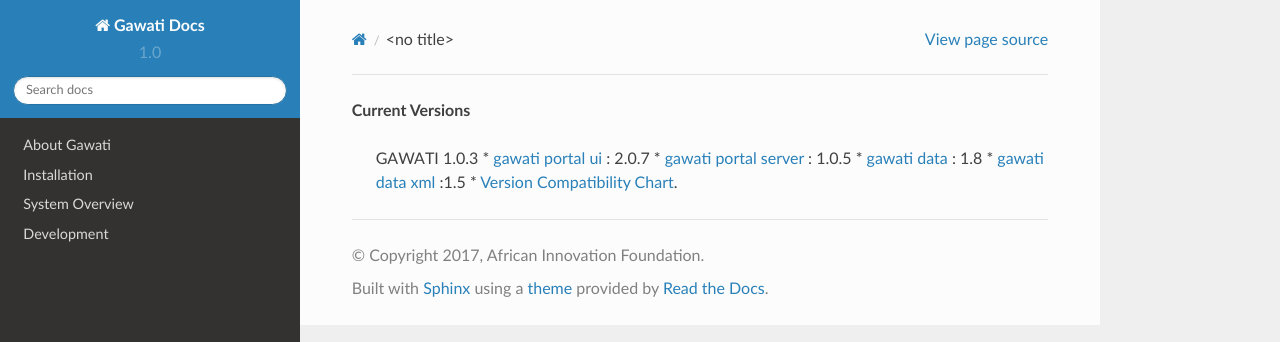
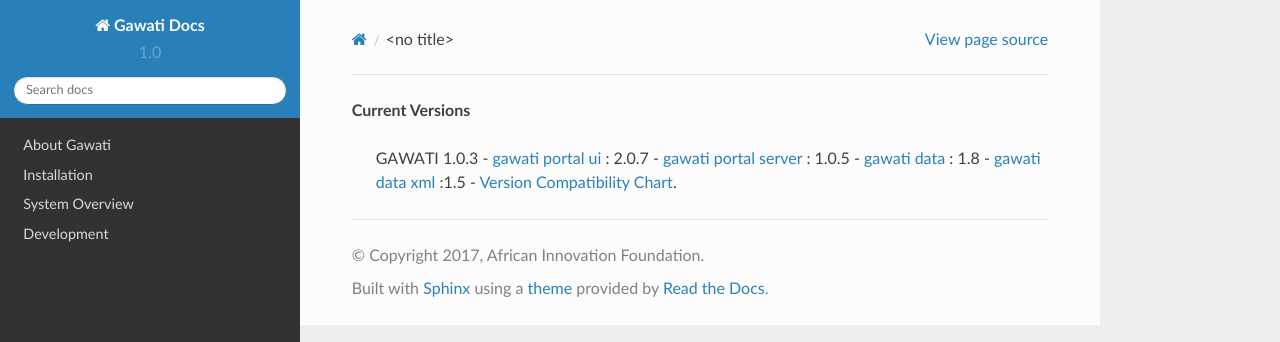
Before and after one commit to gawati/gawati-docs, a Sphinx documentation site: the page built from docs/source/development/version-info.rst, in a window 1280 px wide. Shown: the top 342 px of the page. Built offline with Sphinx 7.4.7 and the Read the Docs theme 2.0.0, drawn with Linux system fonts in a browser that asks for light colours.

Commit message:
Fixed formatting

```diff
--- a/docs/source/development/version-info.rst
+++ b/docs/source/development/version-info.rst
@@ -2,11 +2,11 @@
 **Current Versions**
 
   * GAWATI 1.0.3
-    * `gawati portal ui`_ : 2.0.7
-    * `gawati portal server`_ : 1.0.5
-    * `gawati data`_ : 1.8
-    * `gawati data xml`_ :1.5
-    * :doc:`Version Compatibility Chart <./version-compat>`.
+    - `gawati portal ui`_ : 2.0.7
+    - `gawati portal server`_ : 1.0.5
+    - `gawati data`_ : 1.8
+    - `gawati data xml`_ :1.5
+    - :doc:`Version Compatibility Chart <./version-compat>`.
 
 
 
```
